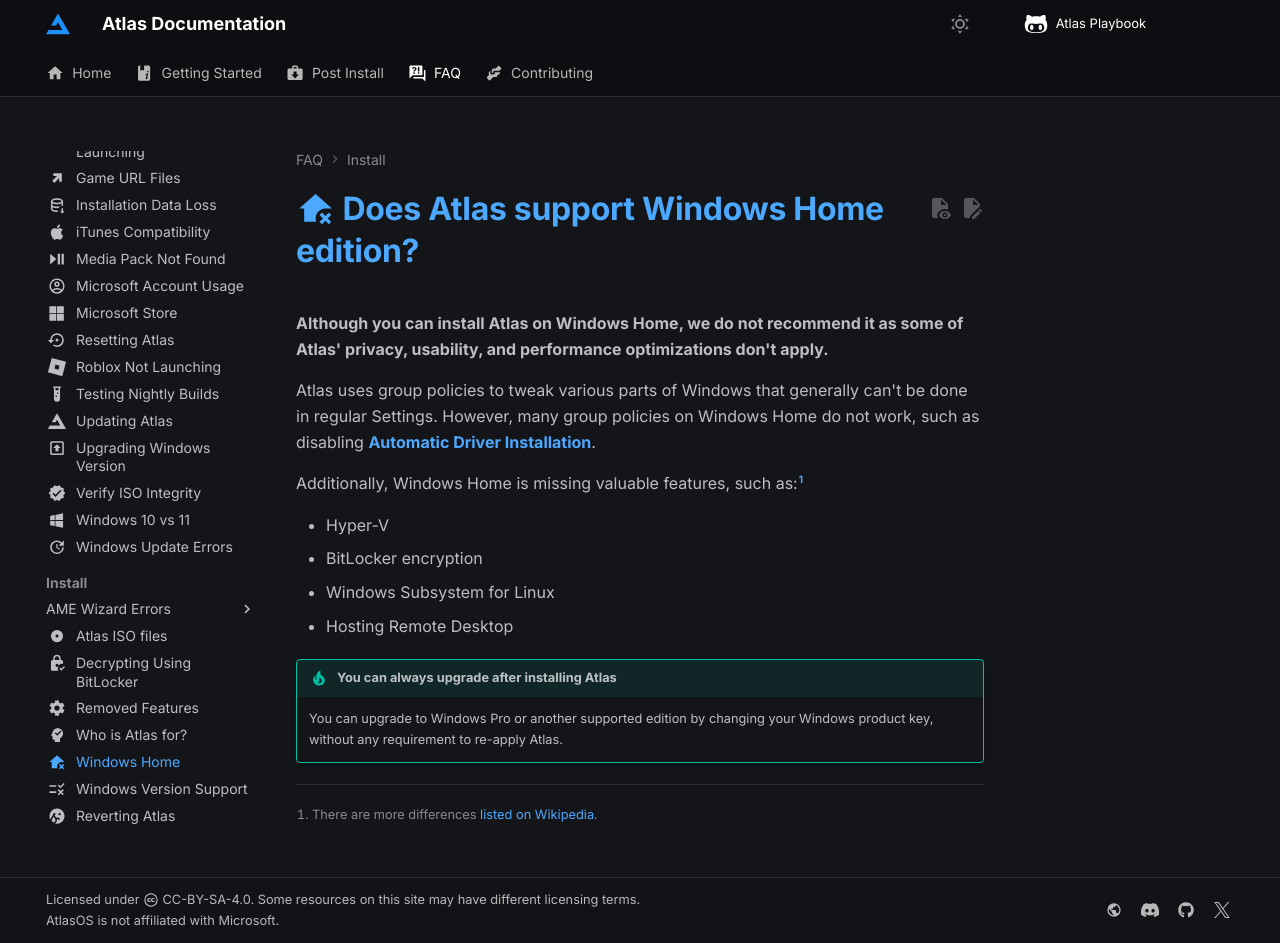
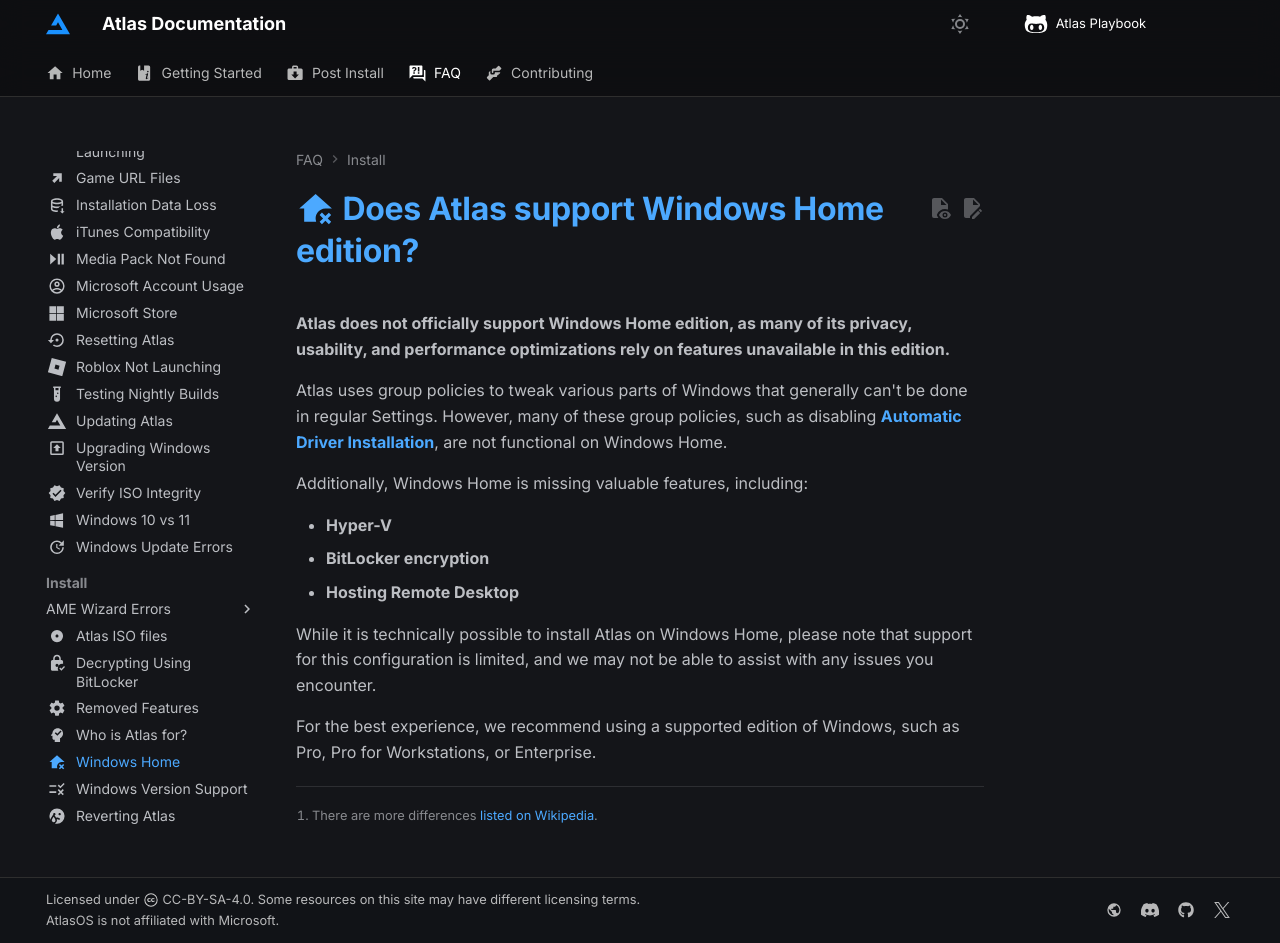
Before and after one commit to Atlas-OS/docs, an MkDocs documentation site: the page built from docs/faq/install-faq/windows-home.md, in a window 1280 px wide and 943 px high. Built offline with MkDocs 1.6.1 and Material for MkDocs 9.7.7, drawn with Linux system fonts in a browser that asks for light colours; some web fonts are replaced; comment, search, counter and statistics services are not loaded.

Commit message:
docs: correct info on windows-home.md

```diff
--- a/docs/faq/install-faq/windows-home.md
+++ b/docs/faq/install-faq/windows-home.md
@@ -1,22 +1,22 @@
 ---
-description: Does Atlas support Windows Home edition?
+description: Is Windows Home edition supported by Atlas?
 icon: material/home-remove
 ---
 
 # :material-home-remove: Does Atlas support Windows Home edition?
 
-**Although you can install Atlas on Windows Home, we do not recommend it as some of Atlas' privacy, usability, and performance optimizations don't apply.**
+**Atlas does not officially support Windows Home edition, as many of its privacy, usability, and performance optimizations rely on features unavailable in this edition.**
 
-Atlas uses group policies to tweak various parts of Windows that generally can't be done in regular Settings. However, many group policies on Windows Home do not work, such as disabling [**Automatic Driver Installation**](../../getting-started/install/install-playbook.md#5-driver-updates).
+Atlas uses group policies to tweak various parts of Windows that generally can't be done in regular Settings. However, many of these group policies, such as disabling [**Automatic Driver Installation**](../../getting-started/install/install-playbook.md#5-driver-updates), are not functional on Windows Home.
 
-Additionally, Windows Home is missing valuable features, such as:[^1]
+Additionally, Windows Home is missing valuable features, including:
 
-- Hyper-V
-- BitLocker encryption
-- Windows Subsystem for Linux
-- Hosting Remote Desktop
+- **Hyper-V**
+- **BitLocker encryption**
+- **Hosting Remote Desktop**
 
-!!! tip "You can always upgrade after installing Atlas"
-    You can upgrade to Windows Pro or another supported edition by changing your Windows product key, without any requirement to re-apply Atlas.
+While it is technically possible to install Atlas on Windows Home, please note that support for this configuration is limited, and we may not be able to assist with any issues you encounter.
+
+For the best experience, we recommend using a supported edition of Windows, such as Pro, Pro for Workstations, or Enterprise.
 
 [^1]: There are more differences [listed on Wikipedia](https://en.wikipedia.org/wiki/Windows_10_editions#Comparison_chart).
```
